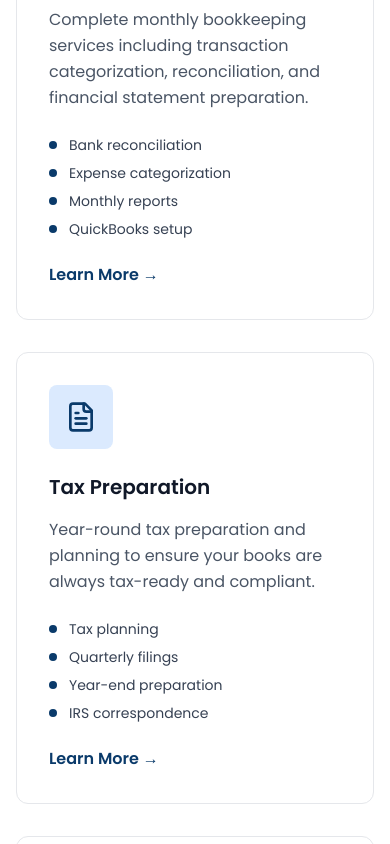
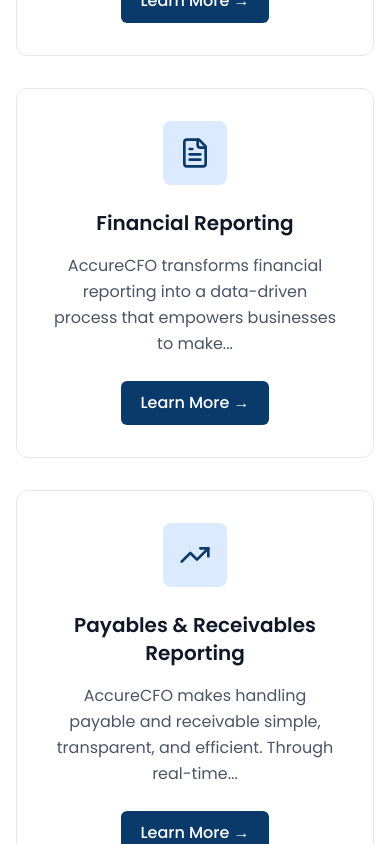
Before and after one commit to numanabid27/test-aceurfo, a Next.js app: page / in a window 390 px wide. Shown: the part 2000-2844 px from the top of the page. Built offline with nearby package versions, Linux system fonts and the light colour scheme.

Commit message:
add blogs

```diff
--- /dev/null
+++ b/src/app/offer-detail/[slug]/page.jsx
@@ -0,0 +1,6 @@
+import OfferComponent from '@/components/offer/offer.component'
+
+export default async function page({params}) {
+  const slug = await params;
+  return <OfferComponent slug={slug.slug} />
+}
--- a/src/components/home.component.jsx
+++ b/src/components/home.component.jsx
@@ -1,5 +1,7 @@
 import { ArrowRight, CheckCircle, Check, Star , Award } from 'lucide-react';
-import { PLANS, SERVICES, STATS, TEAM } from './home.constant';
+import { FAQS, PLANS, SERVICES, STATS, STEPS, TEAM } from './home.constant';
+import Faqs from './faqs.component';
+import Link from 'next/link';
 
 export default function HomePage() {
   return (
@@ -100,12 +102,8 @@
         <div className="max-w-7xl mx-auto px-4 sm:px-6 lg:px-8">
             <div className="text-center mb-16">
                 <h2 className="text-3xl md:text-4xl font-bold text-gray-900 mb-4">
-                Complete Bookkeeping Solutions
+                    What We Offer- Our Edge, Your Advantage
                 </h2>
-            <p className="text-xl text-gray-600 max-w-3xl mx-auto">
-                From basic bookkeeping to strategic financial advisory, we provide comprehensive
-                services to support your business at every stage of growth.
-            </p>
             </div>
 
             <div className="grid grid-cols-1 md:grid-cols-2 lg:grid-cols-3 gap-8">
@@ -113,22 +111,15 @@
                     const IconComponent = service.icon;
                     return (
                         <div key={index} className="bg-white border border-gray-200 rounded-xl p-8 hover:shadow-lg transition-shadow duration-300 group">
-                        <div className="bg-blue-100 w-16 h-16 rounded-lg flex items-center justify-center mb-6 group-hover:bg-blue-200 transition-colors">
+                            <div className="bg-blue-100 w-16 h-16 rounded-lg mx-auto flex items-center justify-center mb-6 group-hover:bg-blue-200 transition-colors">
                                 <IconComponent className="h-8 w-8 text-[#0A3A6A]" />
                             </div>
-                        <h3 className="text-xl font-semibold text-gray-900 mb-4">{service.title}</h3>
-                        <p className="text-gray-600 mb-6 leading-relaxed">{service.description}</p>
-                        <ul className="space-y-2">
-                        {service.features.map((feature, featureIndex) => (
-                            <li key={featureIndex} className="flex items-center text-sm text-gray-700">
-                            <div className="w-2 h-2 bg-[#0A3A6A] rounded-full mr-3"></div>
-                            {feature}
-                            </li>
-                        ))}
-                        </ul>
-                        <button className="mt-6 text-[#0A3A6A] font-semibold hover:text-blue-700 transition-colors">
+                            <h3 className="text-xl text-center font-semibold text-gray-900 mb-4">{service.title}</h3>
+                            <p className="text-gray-600 text-center mb-6 leading-relaxed">{service.description}</p>
+
+                            <Link href={`offer-detail/${service.slug}`} className="mt-6 py-[10px] px-[19px] flex justify-center bg-[#0A3A6A] text-white rounded-[6px] w-fit mx-auto cursor-pointer font-medium  transition-colors">
                                 Learn More →
-                        </button>
+                            </Link>
                         </div>
                     );
                 })}
@@ -139,40 +130,26 @@
         {/* why choose us */}
         <section className="py-20 max-w-7xl mx-auto px-4 sm:px-6 lg:px-8">
             <h2 className='text-center text-[30px] font-bold pb-[40px]'>Why Choose Us?</h2>
-            <div class="grid md:grid-cols-3 gap-8 grid-cols-1">
+            <div className="grid grid-cols-1 md:grid-cols-5 text-white">
+                {STEPS.map((step, index) => (
+                    <div
+                    key={index}
+                    className={`p-8 flex flex-col gap-2 ${
+                        [
+                        "bg-green-700",
+                        "bg-green-600",
+                        "bg-green-500",
+                        "bg-green-400",
+                        "bg-green-300",
+                        ][index]
+                    }`}
+                    >
+                    <h2 className="text-2xl font-bold">{step.number}</h2>
+                    <h3 className="text-lg font-semibold">{step.title}</h3>
+                    <p className="text-sm">{step.description}</p>
 
-
-                <div class="bg-indigo-50 rounded-2xl p-6 text-left relative h-fit">
-                <div class="absolute -top-6 left-6">
-                    <img src="https://img.icons8.com/color/48/team.png" alt="Expert Team" />
                     </div>
-                <h3 class="text-lg font-semibold text-[#0A3A6A] mt-8">Expert Team</h3>
-                <p class="text-gray-700 mt-2">
-                    Our team comprises experienced and certified professionals who serve your industry exclusively.
-                </p>
-                </div>
-
-
-                <div class="bg-indigo-50 rounded-2xl p-6 text-left relative md:mt-[70px] mt-0">
-                <div class="absolute -top-6 left-6">
-                    <img src="https://img.icons8.com/color/48/puzzle.png" alt="Tailored Solutions" />
-                </div>
-                <h3 class="text-lg font-semibold text-[#0A3A6A] mt-8">Tailored Solutions</h3>
-                <p class="text-gray-700 mt-2">
-                    We customize our services to meet your unique financial needs.
-                </p>
-                </div>
-
-                <div class="bg-indigo-50 rounded-2xl p-6 text-left relative h-fit">
-                <div class="absolute -top-6 left-6">
-                    <img src="https://img.icons8.com/color/48/goal.png" alt="Client Focus" />
-                </div>
-                <h3 class="text-lg font-semibold text-[#0A3A6A] mt-8">Client Focus</h3>
-                <p class="text-gray-700 mt-2">
-                    Dedicated to providing exceptional client service and support.
-                </p>
-                </div>
-
+                ))}
             </div>
         </section>
 
@@ -242,7 +219,7 @@
         </section>
 
         {/* about */}
-        <section id="about" className="py-20 bg-white">
+        <section  className="pt-20 bg-white">
             <div className="max-w-7xl mx-auto px-4 sm:px-6 lg:px-8">
                 {/* About Content */}
                 <div className="grid grid-cols-1 lg:grid-cols-2 gap-12 items-center mb-20">
@@ -292,6 +269,9 @@
             </div>
         </section>
 
+        <section  className="py-20">
+           <Faqs faqs={FAQS} />
+        </section>
 
     </>
   )
--- a/src/components/home.constant.js
+++ b/src/components/home.constant.js
@@ -2,39 +2,52 @@
 export const SERVICES = [
     {
       icon: Calculator,
-      title: 'Monthly Bookkeeping',
-      description: 'Complete monthly bookkeeping services including transaction categorization, reconciliation, and financial statement preparation.',
-      features: ['Bank reconciliation', 'Expense categorization', 'Monthly reports', 'QuickBooks setup']
+      title: 'Bookkeeping Services',
+      description: 'Get maximum business financial health with our comprehensive bookkeeping services. We handle all aspects...',
+      slug:"bookkeepings-services",
+      longDescription:"Get maximum business financial health with our comprehensive bookkeeping services. We handle all aspects of your bookkeeping operations, so that you can focus on your core areas. With our extensive financial analysis, you’ll always know about the resources for maximum growth. Our team ensures the accuracy of financial records, enabling informed decision-making that leads to increased profitability."
     },
     {
       icon: FileText,
-      title: 'Tax Preparation',
-      description: 'Year-round tax preparation and planning to ensure your books are always tax-ready and compliant.',
-      features: ['Tax planning', 'Quarterly filings', 'Year-end preparation', 'IRS correspondence']
+      title: 'Financial Reporting',
+      description: 'AccureCFO transforms financial reporting into a data-driven process that empowers businesses to make...',
+      slug: 'financial-reporting',
+      longDescription:"AccureCFO transforms financial reporting into a data-driven process that empowers businesses to make informed decisions. As an alternative to relying on static spreadsheets, AccureCFO delivers real-time, accurate, and visually rich reports tailored to bookkeeping needs. Thus, your business will gain access to automated profit and loss statements, balance sheets, cash flow reports, and much more. Therefore, these reports are accurate, ensuring that financial stakeholders can quickly grasp the company’s performance."
     },
     {
       icon: TrendingUp,
-      title: 'Financial Analysis',
-      description: 'In-depth financial analysis and reporting to help you understand your business performance and make informed decisions.',
-      features: ['Profit & loss analysis', 'Cash flow forecasting', 'Budget planning', 'KPI tracking']
+      title: 'Payables & Receivables Reporting',
+      description: 'AccureCFO makes handling payable and receivable simple, transparent, and efficient. Through real-time...',
+      slug: 'payables-&-receivables-reporting',
+      longDescription:"AccureCFO makes handling payable and receivable simple, transparent, and efficient. Through real-time reporting, businesses can smoothly track outstanding vendor obligations, due dates, and payment statuses while also monitoring customer invoices. Thus, this visibility helps your business to avoid late fees, support supplier relationships, and uphold a healthy cash flow, ensuring optimal working capital management."
     },
     {
       icon: Shield,
-      title: 'Compliance & Audit',
-      description: 'Ensure your business stays compliant with all regulations and is prepared for any audits or reviews.',
-      features: ['Compliance monitoring', 'Audit preparation', 'Documentation', 'Risk assessment']
+      title: 'Cash Flow Management',
+      description: 'AccureCFO simplifies cash flow management. We provide businesses with clear, real-time visibility into...',
+      slug: 'cash-flow-management',
+      longDescription:"AccureCFO simplifies cash flow management. We provide businesses with clear, real-time visibility into where money is coming from and where it is going. Through automated tracking of financing activities, it highlights daily operations, growth initiatives, and the impact of financing decisions on liquidity. Therefore, this enables you to verify the past transactions and find the immediate cash position with accuracy."
     },
     {
       icon: Clock,
-      title: 'Payroll Services',
-      description: 'Complete payroll management including processing, tax filings, and employee record maintenance.',
-      features: ['Payroll processing', 'Tax withholdings', 'Direct deposits', 'Employee records']
+      title: 'Software implementations',
+      description: 'AccureCFO ensures efficient software implementations by compounding technical expertise. Our deep...',
+      slug: 'software-implementations',
+      longDescription:"AccureCFO ensures efficient software implementations by compounding technical expertise. Our deep understanding of business finance makes us unique in the marketplace. From system selection to deployment, the process is carefully managed to align with business goals. Thus, the new tools integrate seamlessly with existing operations. Hence. this approach reduces disruptions, quickens adoption, and helps businesses quickly realize the value of their technological investments."
     },
     {
       icon: Users,
-      title: 'CFO Advisory',
-      description: 'Strategic financial guidance and CFO-level advisory services to help scale your business effectively.',
-      features: ['Strategic planning', 'Financial modeling', 'Investment analysis', 'Growth planning']
+      title: 'QuickBooks',
+      description: 'If you want to enhance the power of QuickBooks by combining its reliable accounting features, get in...',
+      slug: 'quickBooks',
+      longDescription:" If you want to enhance the power of QuickBooks by combining its reliable accounting features, get in touch with AccureCFO. While QuickBooks handles daily bookkeeping, AccureCFO takes the data a step further, transforming it into clear financial reports, performance dashboards, and actionable strategies. Hence, all these features can help businesses understand their proper financial health. Thus, this integration allows us to focus on growth and profitability"
+    },
+    {
+      icon: Users,
+      title: 'Xero',
+      description: 'AccureCFO comes with the power of Xero to deliver accurate bookkeeping services that are combined...',
+      slug: 'xero',
+      longDescription:"AccureCFO comes with the power of Xero to deliver accurate bookkeeping services that are combined with strategic financial insights. Furthermore, Xero modernizes accounting through automation, invoicing, and real-time bank feeds. AccureCFO confirms that the captured data interprets into evocative insights. By rotating raw numbers into actionable financial reports, your businesses get a clear picture of productivity, cash flow, and growth opportunities."
     }
 ];
 
@@ -116,4 +129,52 @@
       image: 'https://images.pexels.com/photos/1239291/pexels-photo-1239291.jpeg?auto=compress&cs=tinysrgb&w=300&h=300&fit=crop',
       bio: 'QuickBooks ProAdvisor with expertise in small business accounting and tax preparation.'
     }
-  ];
+];
+
+
+export const FAQS = [
+  {
+    question: "Does AccureCFO do all my bookkeeping tasks for me?",
+    answer:
+      "Our bookkeeping experts handle all your bookkeeping needs for you.  Each month, we will check that your books are accurate and that your deductions are maximized or not.",
+  },
+  {
+    question: "Is it compulsory to connect my business accounts to AccureCFO?",
+    answer:
+      "Yes: Connecting your accounts to AccureCFO automates repetitive tasks like data entry, saving you time and effort. It eliminates the need for manual uploads. Thus, this ensures our bookkeeping team can work efficiently.",
+  },
+  {
+    question: "Why does AccureCFO still need me to upload documents even if my accounts are connected?",
+    answer:
+      "Sometimes, we need some extra documents, such as account statements or receipts, to verify the accuracy of the information. Sharing files with the bookkeeping team is swift and easy, allowing for quick document uploads.",
+  },
+];
+
+
+export const STEPS = [
+  {
+    number: "01.",
+    title: "CONSULTATION",
+    description: "Its time for every business to become digital."
+  },
+  {
+    number: "02.",
+    title: "IMPLEMENTATION",
+    description: "We assist in mapping your business process on ideal."
+  },
+  {
+    number: "03.",
+    title: "CUSTOMIZATION",
+    description: "We expertise in customizing MS Dynamics out."
+  },
+  {
+    number: "04.",
+    title: "INTEGRATION",
+    description: "Our SI Engineer transform your multiple."
+  },
+  {
+    number: "05.",
+    title: "SUPPORT",
+    description: "We are experts at fashioning learning events."
+  },
+];
```
Also changed, not shown: src/components/faqs.component.jsx (added, +58 -0 lines), src/components/offer/offer.component.jsx (added, +10 -0 lines). Lines whose indentation alone changed are shown as unchanged.
